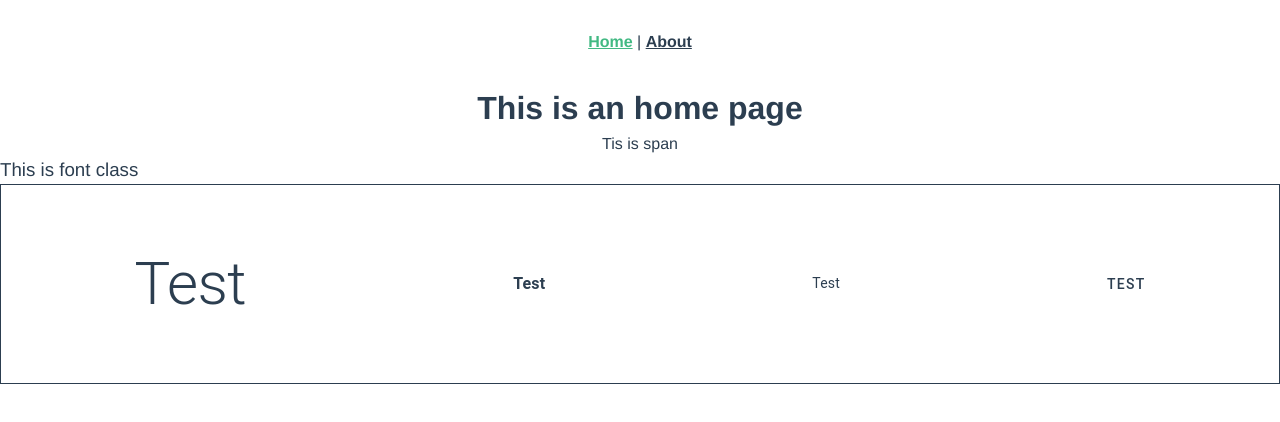
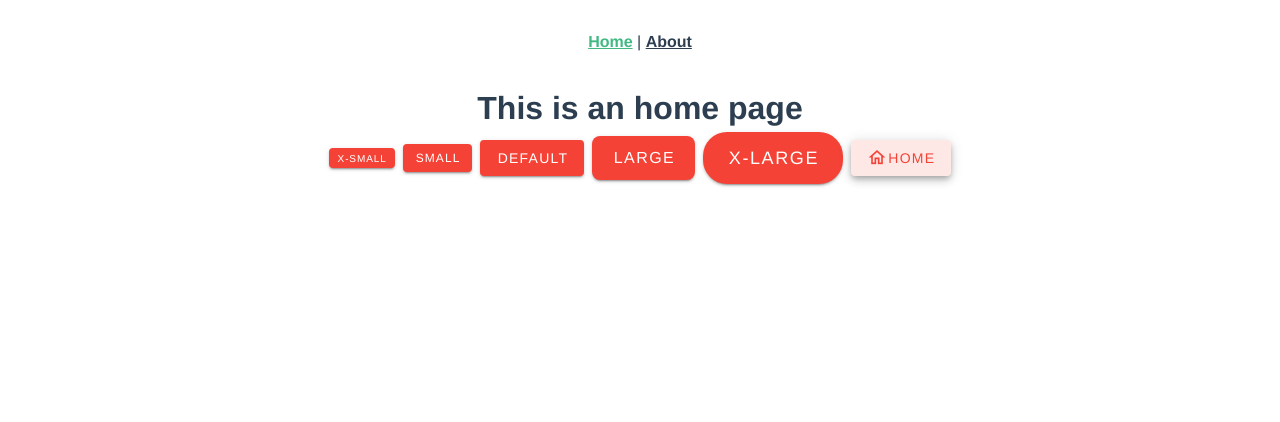
Before and after one commit to mohandshahin18/vuetify-app, a Vue app: page / in a window 1280 px wide. Shown: the top 422 px of the page. Built offline with nearby package versions, Linux system fonts and the light colour scheme.

Commit message:
Buttons and Icons

```diff
--- a/package.json
+++ b/package.json
@@ -8,6 +8,7 @@
     "lint": "vue-cli-service lint"
   },
   "dependencies": {
+    "@mdi/font": "^7.2.96",
     "core-js": "^3.8.3",
     "vue": "^3.2.13",
     "vue-router": "^4.0.3",
--- /dev/null
+++ b/src/components/ButtonIcon.vue
@@ -0,0 +1,43 @@
+<template>
+  <div>
+    <v-btn color="red" class="text-white mr-2" size="x-small">x-small</v-btn>
+    <v-btn color="red" class="text-white mr-2" size="small">small</v-btn>
+    <v-btn color="red" rounded="xs" class="text-white mr-2">default</v-btn>
+    <v-btn color="red" rounded="lg" class="text-white mr-2" size="large"
+      >large</v-btn
+    >
+    <v-btn
+      color="red"
+      :ripple="false"
+      rounded="xl"
+      class="text-white mr-2"
+      size="x-large"
+      >x-large</v-btn
+    >
+    <v-btn
+      elevation="5"
+      :ripple="true"
+      variant="tonal"
+      color="red"
+      :loading="loading"
+      @click="clickMe"
+      ><v-icon size="20">mdi-home-outline</v-icon> Home</v-btn
+    >
+    <!-- elvation form 0 to 24  -->
+  </div>
+</template>
+<script>
+export default {
+  data: () => ({
+    loading: false,
+  }),
+  methods: {
+    clickMe() {
+      this.loading = true;
+      setTimeout(() => {
+        this.loading = false;
+      }, 2000);
+    },
+  },
+};
+</script>
--- a/src/main.js
+++ b/src/main.js
@@ -8,6 +8,7 @@ import "vuetify/styles";
 import { createVuetify } from "vuetify";
 import * as components from "vuetify/components";
 import * as directives from "vuetify/directives";
+import "@mdi/font/css/materialdesignicons.css";
 
 const vuetify = createVuetify({
   components,
--- a/src/views/HomeView.vue
+++ b/src/views/HomeView.vue
@@ -3,20 +3,23 @@
     <h1>This is an home page</h1>
     <!-- <GridSystem /> -->
     <!-- <MarginPadding /> -->
-    <DisplayClass />
+    <!-- <DisplayClass /> -->
+    <ButtonIcon />
   </div>
 </template>
 
 <script>
 // import GridSystem from "@/components/GridSystem.vue";
 // import MarginPadding from "@/components/MarginPadding.vue";
-import DisplayClass from "@/components/DisplayClass.vue";
+// import DisplayClass from "@/components/DisplayClass.vue";
+import ButtonIcon from "@/components/ButtonIcon.vue";
 export default {
   name: "HomeView",
   components: {
     // GridSystem,
     // MarginPadding,
-    DisplayClass,
+    // DisplayClass,
+    ButtonIcon,
   },
 };
 </script>
```
Also changed, not shown: 1 other file (tests, documents, lock files or other folders).
